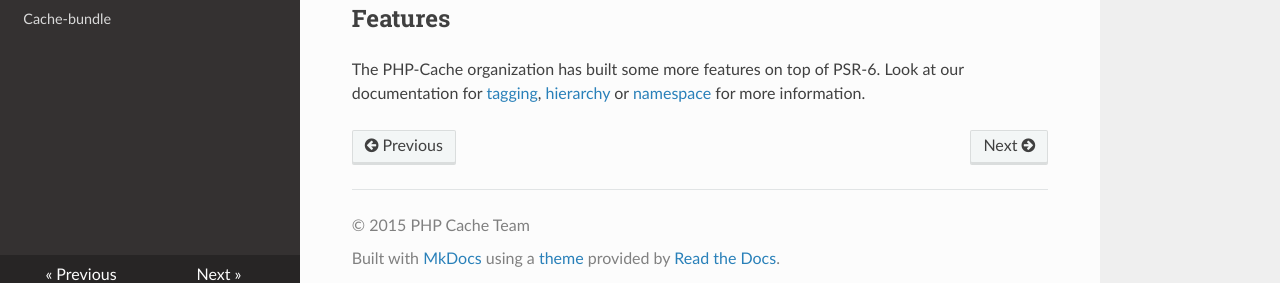
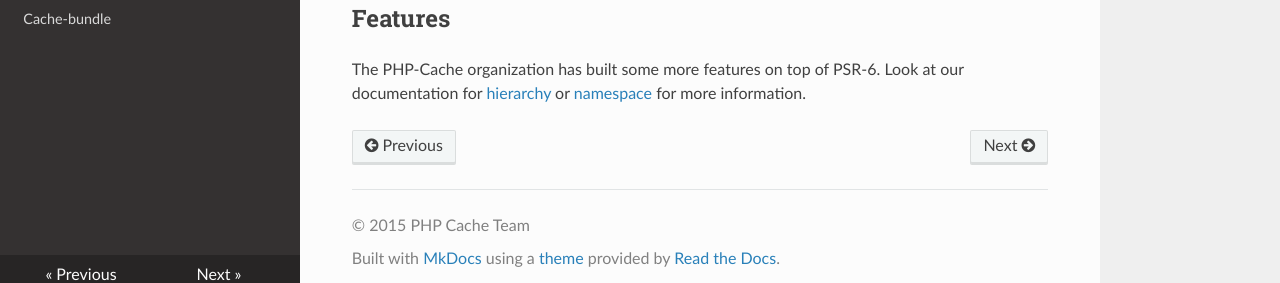
Before and after one commit to php-cache/documentation, an MkDocs documentation site: the page built from docs/introduction.md, in a window 1280 px wide and 900 px high, scrolled down 910 px. Shown: the part 605-888 px from the top of the window. Built offline with MkDocs 1.6.1, drawn with Linux system fonts in a browser that asks for light colours; nearby versions of some CDN libraries.

Commit message:
Remove link to recently removed "tagging" page

```diff
--- a/docs/introduction.md
+++ b/docs/introduction.md
@@ -78,5 +78,5 @@ $pool = new MemcachedCachePool($client);
 ## Features
 
 The PHP-Cache organization has built some more features on top of PSR-6. Look at our
-documentation for [tagging](tagging.md), [hierarchy](hierarchy.md) or
-[namespace](namespace.md) for more information.
+documentation for [hierarchy](hierarchy.md) or [namespace](namespace.md) for more
+information.
```
